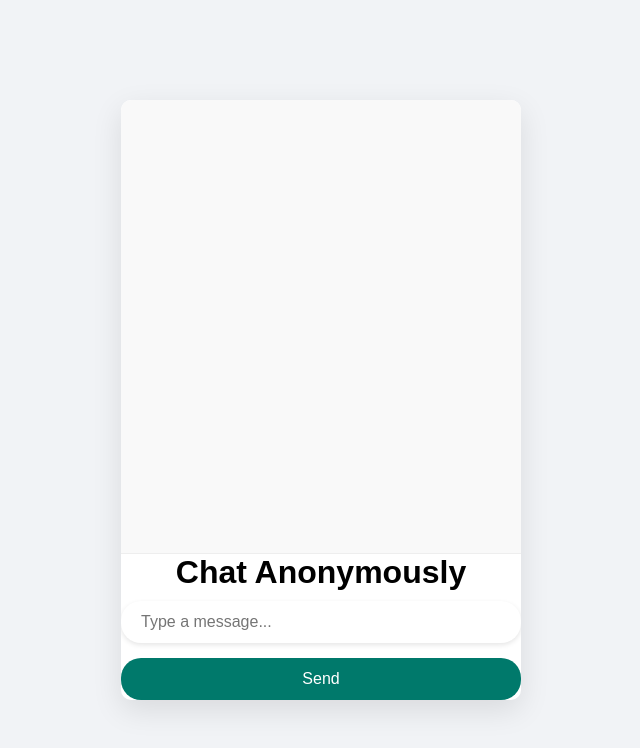
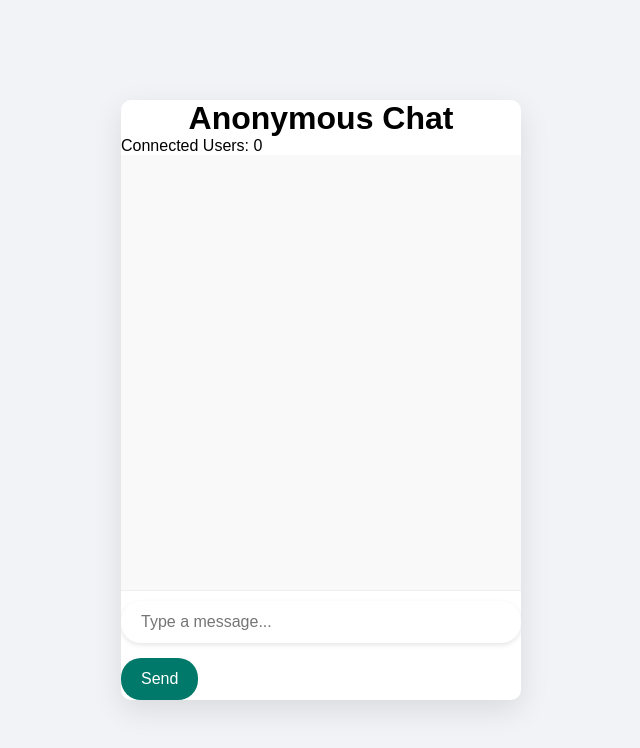
Before and after one commit to JeckAsChristopher/Chat-Hub, a plain HTML site: page index.html in a window 1280 px wide. Shown: the whole page, without its empty margins (319-959 px from the left). Drawn offline with nearby package versions, Linux system fonts and the light colour scheme; no server answers.

Commit message:
Update index.html

```diff
--- a/index.html
+++ b/index.html
@@ -8,10 +8,20 @@
 </head>
 <body>
     <div class="chat-container">
+        <!-- Chat Header -->
+        <div class="chat-header">
+            <h1>Anonymous Chat</h1>
+            <p id="connectedUsers">Connected Users: 0</p>
+        </div>
+
+        <!-- Chat Messages -->
         <div class="chat-box" id="chatBox"></div>
-        <h1>Chat Anonymously</h1>
-        <input type="text" id="messageInput" placeholder="Type a message..." autocomplete="off" />
-        <button id="sendBtn">Send</button>
+
+        <!-- Chat Input -->
+        <div class="chat-input">
+            <input type="text" id="messageInput" placeholder="Type a message..." autocomplete="off" />
+            <button id="sendBtn">Send</button>
+        </div>
     </div>
 
     <script src="https://cdn.socket.io/4.0.0/socket.io.min.js"></script>
```
